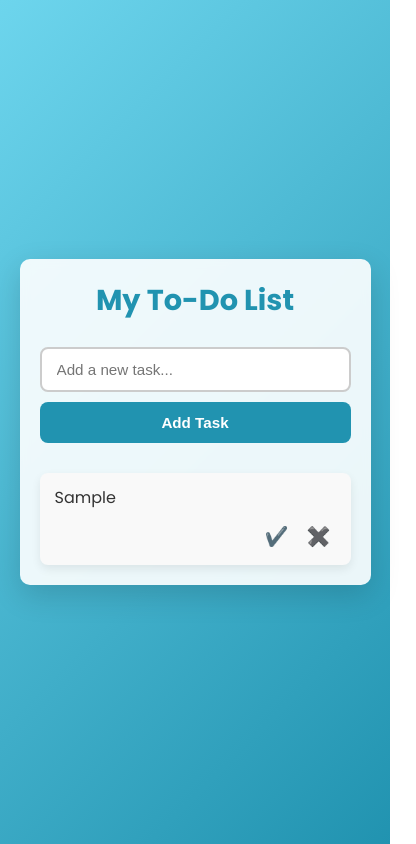
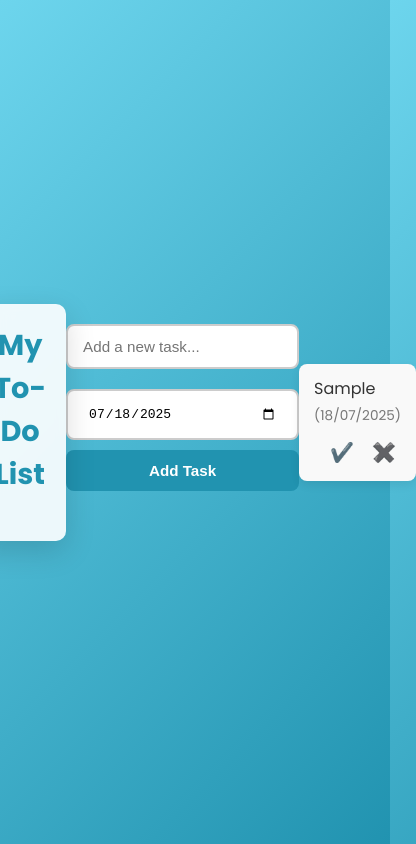
Before and after one commit to surajpathak9818/To-Do-List, a plain HTML site: page index.html in a window 390 px wide. Both pictures are taken after typing "Sample" into the empty fields and a click on the button "Add Task". Shown: the whole page, 416 px wide, since content can reach past the window. Drawn offline with Linux system fonts and the light colour scheme.

Commit message:
Add files via upload

```diff
--- a/index.html
+++ b/index.html
@@ -11,10 +11,12 @@
     <div class="container">
         <h1>My To-Do List</h1>
 
+        </div>
         <div class="input-section">
-            <input type="text" id="taskInput" placeholder="Add a new task...">
-            <button id="addTaskBtn">Add Task</button>
-        </div>
+    <input type="text" id="taskInput" placeholder="Add a new task...">
+    <input type="date" id="taskDate" title="Due Date (optional)">
+    <button id="addTaskBtn">Add Task</button>
+</div>
 
         <ul id="taskList">
             </ul>
--- a/script.js
+++ b/script.js
@@ -1,12 +1,19 @@
 document.addEventListener('DOMContentLoaded', () => {
     const taskInput = document.getElementById('taskInput');
+    const taskDateInput = document.getElementById('taskDate'); // Get the new date input
     const addTaskBtn = document.getElementById('addTaskBtn');
     const taskList = document.getElementById('taskList');
 
-    // Load tasks from local storage when the page loads
+    // Set today's date as default for the date input
+    const today = new Date();
+    const yyyy = today.getFullYear();
+    const mm = String(today.getMonth() + 1).padStart(2, '0'); // Months are 0-indexed
+    const dd = String(today.getDate()).padStart(2, '0');
+    taskDateInput.value = `${yyyy}-${mm}-${dd}`;
+
+
     loadTasks();
 
-    // Event listener for adding a task
     addTaskBtn.addEventListener('click', addTask);
     taskInput.addEventListener('keypress', (e) => {
         if (e.key === 'Enter') {
@@ -14,12 +21,11 @@ document.addEventListener('DOMContentLoaded', () => {
         }
     });
 
-    // Event listener for handling clicks on task list (complete and delete)
     taskList.addEventListener('click', (e) => {
         const target = e.target;
-        const listItem = target.closest('li'); // Get the closest <li> ancestor
+        const listItem = target.closest('li');
 
-        if (!listItem) return; // If clicked outside an li, do nothing
+        if (!listItem) return;
 
         if (target.classList.contains('complete-btn')) {
             toggleComplete(listItem);
@@ -29,60 +35,65 @@ document.addEventListener('DOMContentLoaded', () => {
     });
 
     function addTask() {
-        const taskText = taskInput.value.trim(); // Get input value and remove whitespace
+        const taskText = taskInput.value.trim();
+        const taskDate = taskDateInput.value; // Get the date value (YYYY-MM-DD)
 
         if (taskText === '') {
             alert('Please enter a task!');
             return;
         }
+        // Optional: Add validation for date if needed, though type="date" handles basic format
 
-        // Create new list item
         const listItem = document.createElement('li');
+        // Include the date in the innerHTML for display
         listItem.innerHTML = `
-            <span>${taskText}</span>
+            <span>${taskText} <span class="task-date">(${formatDateForDisplay(taskDate)})</span></span>
             <div class="task-actions">
                 <button class="complete-btn" title="Mark as Complete">✔️</button>
                 <button class="delete-btn" title="Delete Task">✖️</button>
             </div>
         `;
-        // Initially, tasks are not completed, so add a data attribute for tracking
         listItem.dataset.completed = 'false';
+        // Store the date directly in a dataset attribute for easy retrieval
+        listItem.dataset.taskDate = taskDate;
 
         taskList.appendChild(listItem);
-        taskInput.value = ''; // Clear the input field
+        taskInput.value = ''; // Clear task text input
+        taskDateInput.value = `${yyyy}-${mm}-${dd}`; // Reset date to today
 
-        saveTasks(); // Save tasks to local storage
+        saveTasks();
     }
 
     function toggleComplete(listItem) {
-        listItem.classList.toggle('completed'); // Toggle the 'completed' class for styling
-        // Update the data-completed attribute
+        listItem.classList.toggle('completed');
         listItem.dataset.completed = listItem.classList.contains('completed').toString();
-        saveTasks(); // Save updated state
+        saveTasks();
     }
 
     function deleteTask(listItem) {
-        taskList.removeChild(listItem); // Remove the list item from the DOM
-        saveTasks(); // Save updated list
+        taskList.removeChild(listItem);
+        saveTasks();
     }
 
     function saveTasks() {
         const tasks = [];
         taskList.querySelectorAll('li').forEach(listItem => {
             tasks.push({
-                text: listItem.querySelector('span').textContent,
-                completed: listItem.classList.contains('completed')
+                text: listItem.querySelector('span').firstChild.textContent.trim(), // Get only task text
+                completed: listItem.classList.contains('completed'),
+                date: listItem.dataset.taskDate // Save the date
             });
         });
-        localStorage.setItem('tasks', JSON.stringify(tasks)); // Store as JSON string
+        localStorage.setItem('tasks', JSON.stringify(tasks));
     }
 
     function loadTasks() {
-        const tasks = JSON.parse(localStorage.getItem('tasks')) || []; // Parse JSON or default to empty array
+        const tasks = JSON.parse(localStorage.getItem('tasks')) || [];
         tasks.forEach(task => {
             const listItem = document.createElement('li');
+            // Reconstruct innerHTML with the stored date
             listItem.innerHTML = `
-                <span>${task.text}</span>
+                <span>${task.text} <span class="task-date">(${formatDateForDisplay(task.date)})</span></span>
                 <div class="task-actions">
                     <button class="complete-btn" title="Mark as Complete">✔️</button>
                     <button class="delete-btn" title="Delete Task">✖️</button>
@@ -94,7 +105,16 @@ document.addEventListener('DOMContentLoaded', () => {
             } else {
                  listItem.dataset.completed = 'false';
             }
+            // Set the dataset.taskDate when loading from storage
+            listItem.dataset.taskDate = task.date;
             taskList.appendChild(listItem);
         });
     }
+
+    // Helper function to format date for display (e.g., YYYY-MM-DD to DD/MM/YYYY)
+    function formatDateForDisplay(dateString) {
+        if (!dateString) return 'No Date';
+        const [year, month, day] = dateString.split('-');
+        return `${day}/${month}/${year}`;
+    }
 });
--- a/style.css
+++ b/style.css
@@ -179,3 +179,48 @@ h1 {
         justify-content: flex-end; /* Align action buttons to the right */
     }
 }
+/* Styling for the new date input */
+#taskDate {
+    padding: 15px 20px;
+    border: 2px solid #ccc;
+    border-radius: 8px;
+    font-size: 1em;
+    outline: none;
+    transition: border-color 0.3s ease, box-shadow 0.3s ease;
+    flex-shrink: 0; /* Prevent it from shrinking in flex container */
+    max-width: 150px; /* Adjust width as needed */
+}
+
+#taskDate:focus {
+    border-color: #2193B0;
+    box-shadow: 0 0 8px rgba(33, 147, 176, 0.4);
+}
+
+/* Styling for the displayed date within the task item */
+.task-date {
+    font-size: 0.85em; /* Smaller font for the date */
+    color: #777; /* Lighter color */
+    margin-left: 10px; /* Space from the task text */
+    white-space: nowrap; /* Keep date on one line if possible */
+}
+
+/* Adjustments for responsive design on smaller screens */
+@media (max-width: 600px) {
+    #taskDate {
+        width: 100%; /* Full width on small screens */
+        margin-top: 10px; /* Add some space if stacked */
+        max-width: none; /* Remove max-width restriction */
+    }
+
+    .task-date {
+        display: block; /* Make date appear on a new line below the task text */
+        margin-left: 0;
+        margin-top: 5px;
+    }
+
+    #taskList li span {
+        display: flex;
+        flex-direction: column;
+        align-items: flex-start;
+    }
+}
```
